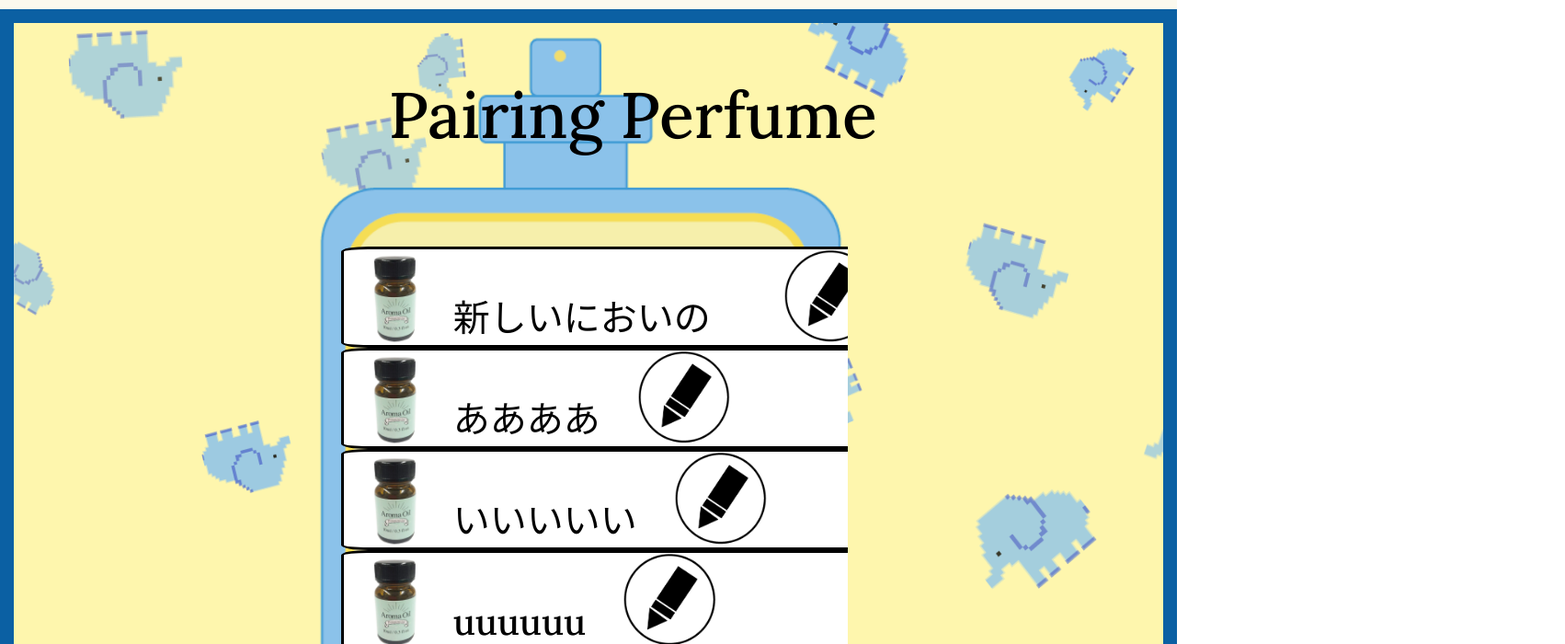
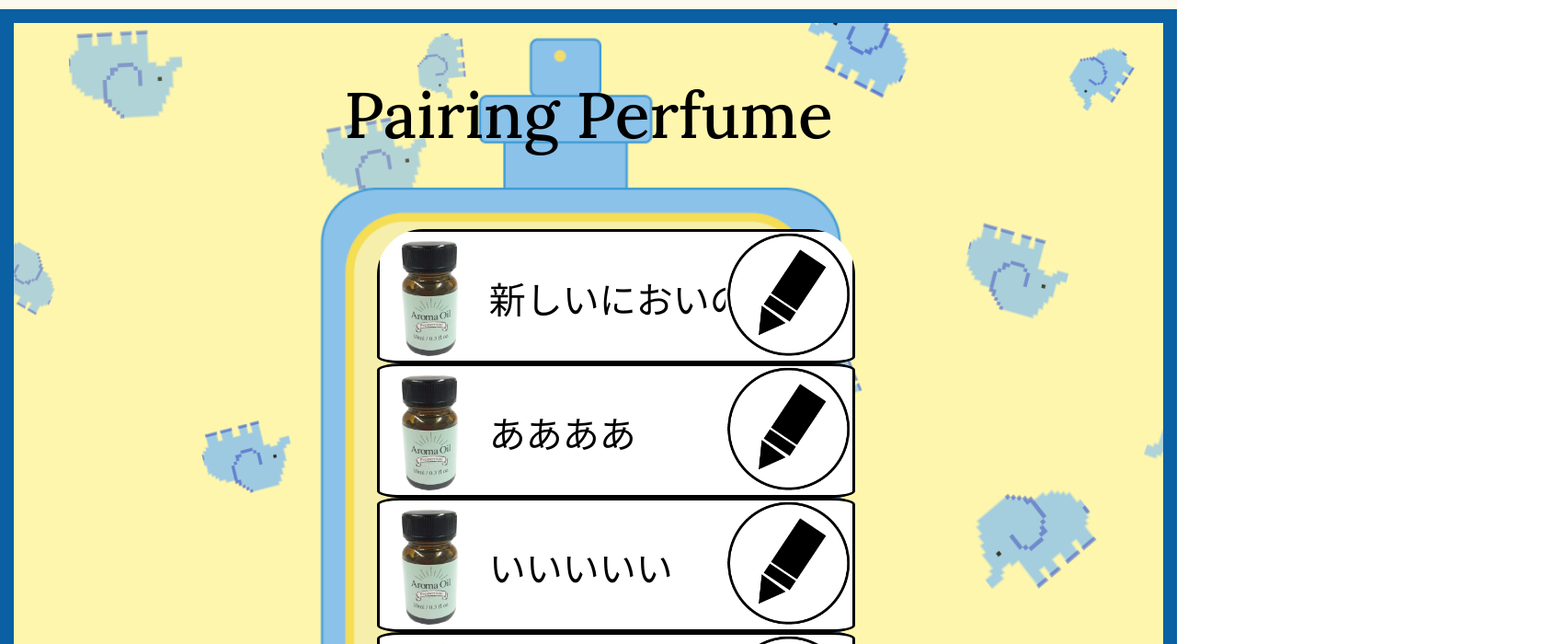
Before and after one commit to Taku-Sashima/2024-hackthon-WEBUI, a React (Create React App) app: page / in a window 1280 px wide. Shown: the top 700 px of the page at 92% size, 1702 px wide, since content can reach past the window. Built offline with nearby package versions, Linux system fonts and the light colour scheme.

Commit message:
Result画面のcssの修正

```diff
--- a/src/pages/Result/Result.css
+++ b/src/pages/Result/Result.css
@@ -28,34 +28,36 @@
     top: 80px;
     font-size: 70px;
     font-weight: 500;
-    left: 33%;
+    text-align: center;
 }
 .resultall{
-    width: 43%;
-    height: 65%;
-    margin-top: 14%;
-    margin-left: 29%;
+    top: 160px;
+    left: 410px;
+    height: 700px;
+    width: 520px;
     position: relative;
     display: flex;
     flex-flow: column;
     overflow: auto;
+    border-radius: 50px;
 }
 .resultdetail{
     border: 3px solid #000000;
     background-color: white;
     border-radius: 5%;
-    width: 100%;
     height: 20%;
     display: flex;
-    padding-left: 30px;
 }
 .resultitemname{
     font-size: 40px;
     font-weight: 500;
     line-height: 150px;
-    padding-left: 30px;
+    width: 100%;
+    overflow-x: auto;
+    white-space: nowrap;
+}
+.resultitemimg{
+    padding: 0px 20px;
 }
 .resulteditimg{
-    padding-left: 40px;
-
 }
```
